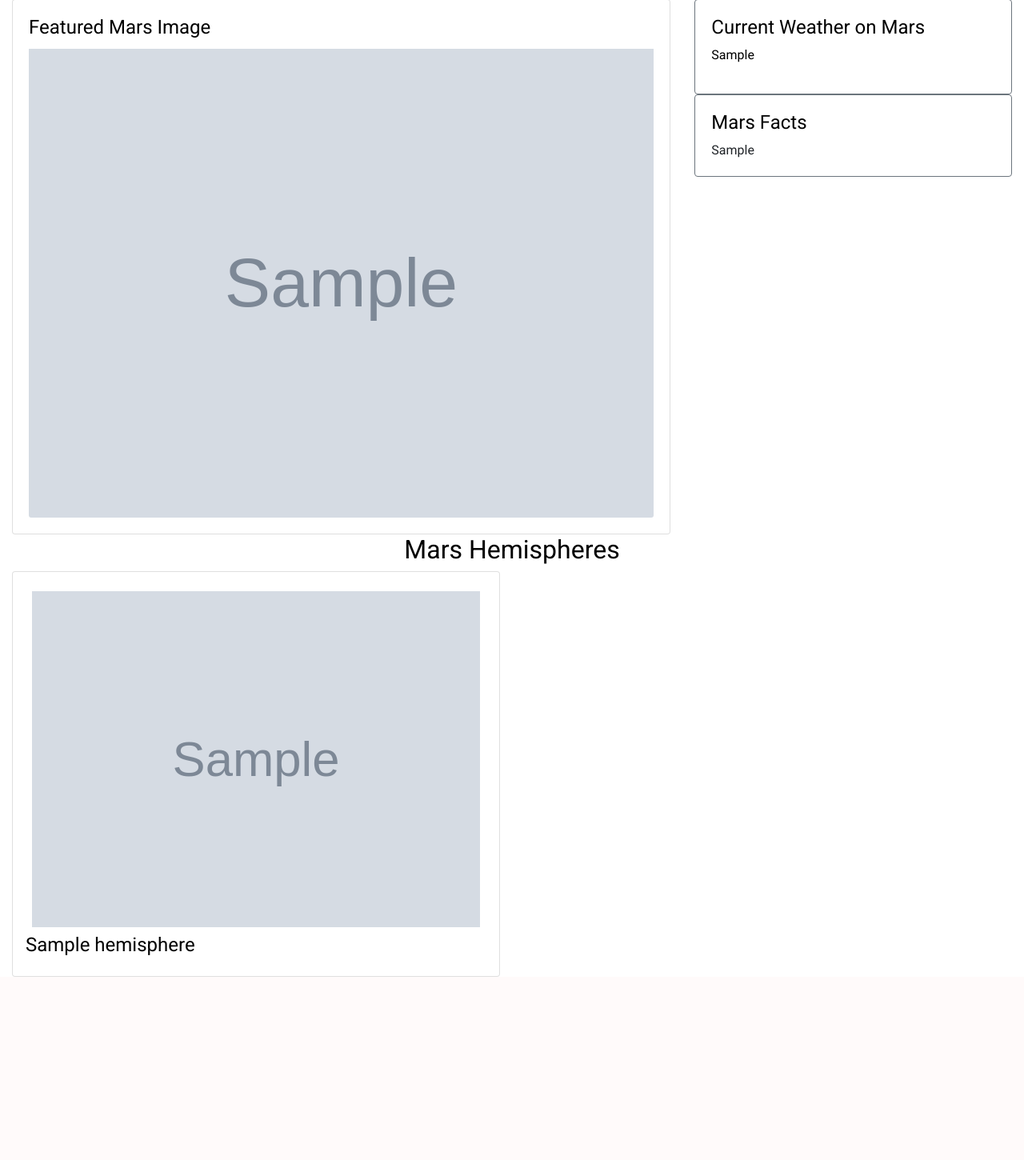
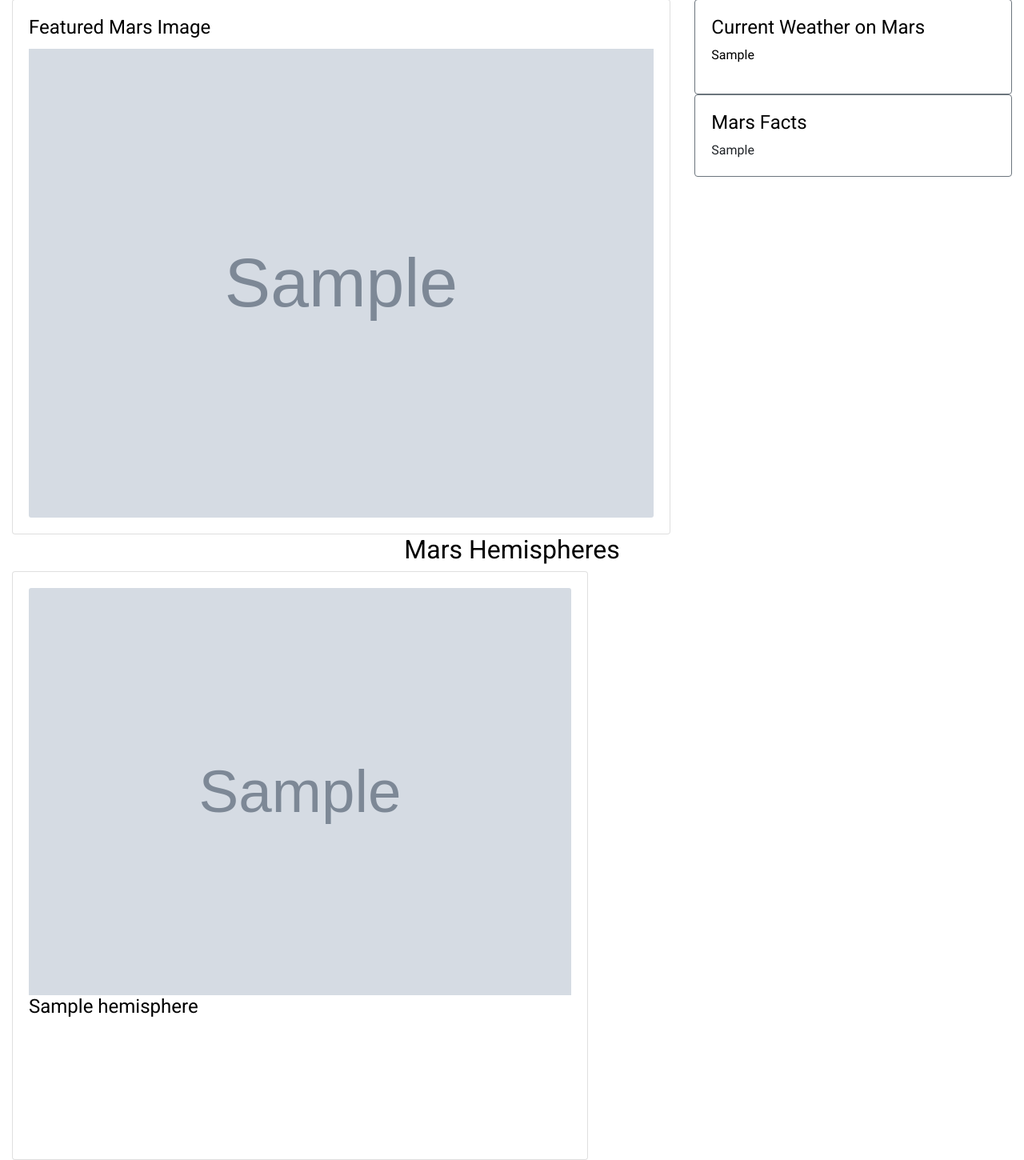
Before and after one commit to evansvillewy/web-scraping-challenge, a Flask app: page / in a window 1280 px wide. Shown: the part 401-1851 px from the top of the page at 80% size. Before the commit the page ends 1622 px from the top, so only its background shows below. Run offline with Flask 2, Linux system fonts and the light colour scheme; grey boxes marked "Sample" are stand-in pictures; a database or web service that is not in the repository returns one stand-in record (values such as "Sample title"); some libraries are stand-ins or nearby versions.

Commit message:
resized hemispheres

```diff
--- a/templates/index.html
+++ b/templates/index.html
@@ -57,9 +57,9 @@
             <!-- For loop logic of jinja template -->
             {%for hemisphere in scraped_info.mars_hemispheres%}
             <div class="col-md-6 col-sm-12">
-                <div class="card p-2">
-                    <div class="card-body p-2">
-                        <img class="card-img-top  p-2" src={{hemisphere.img_url}}>
+                <div class="card " style="width: 45rem; height: 46rem;">
+                    <div class="card-body ">
+                        <img class="card-img-top img-fluid"  src={{hemisphere.img_url}}>
                         <h4 >{{hemisphere.title}}</h4>
                     </div>
                 </div>
```
